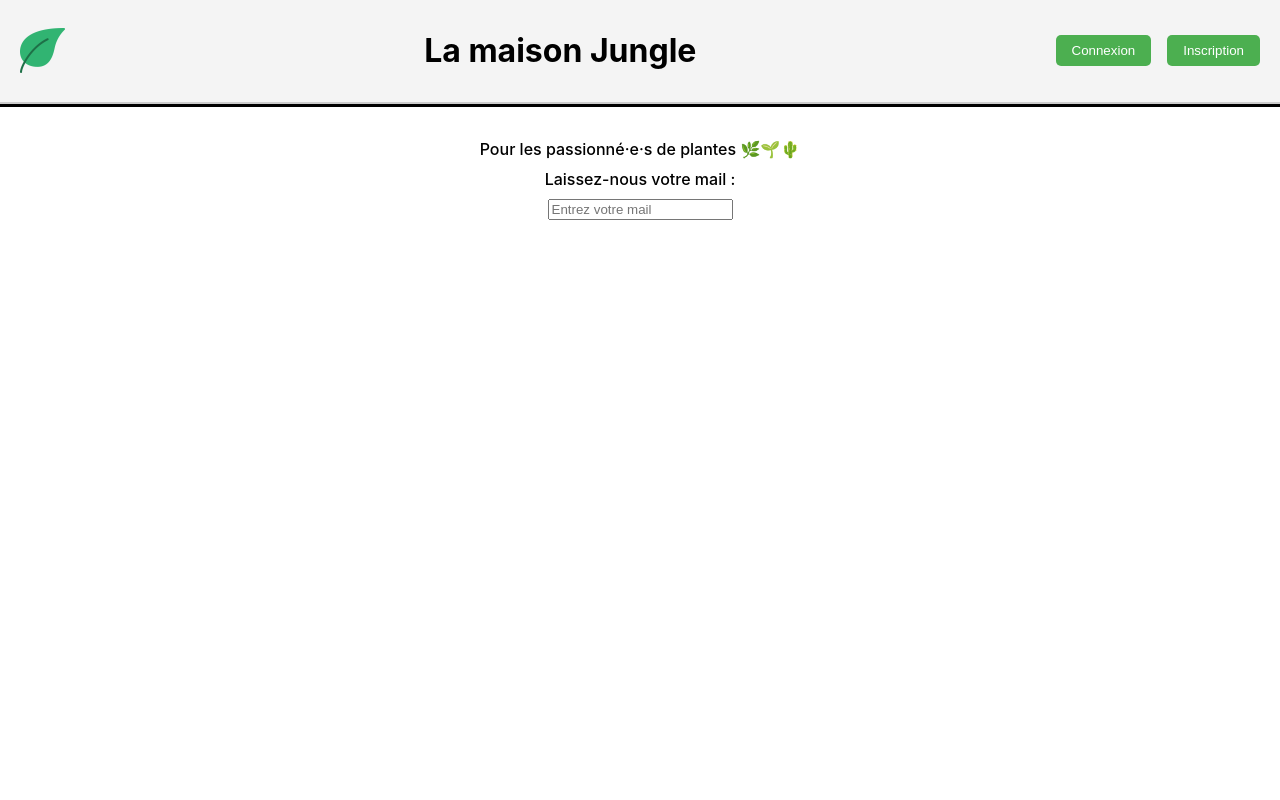
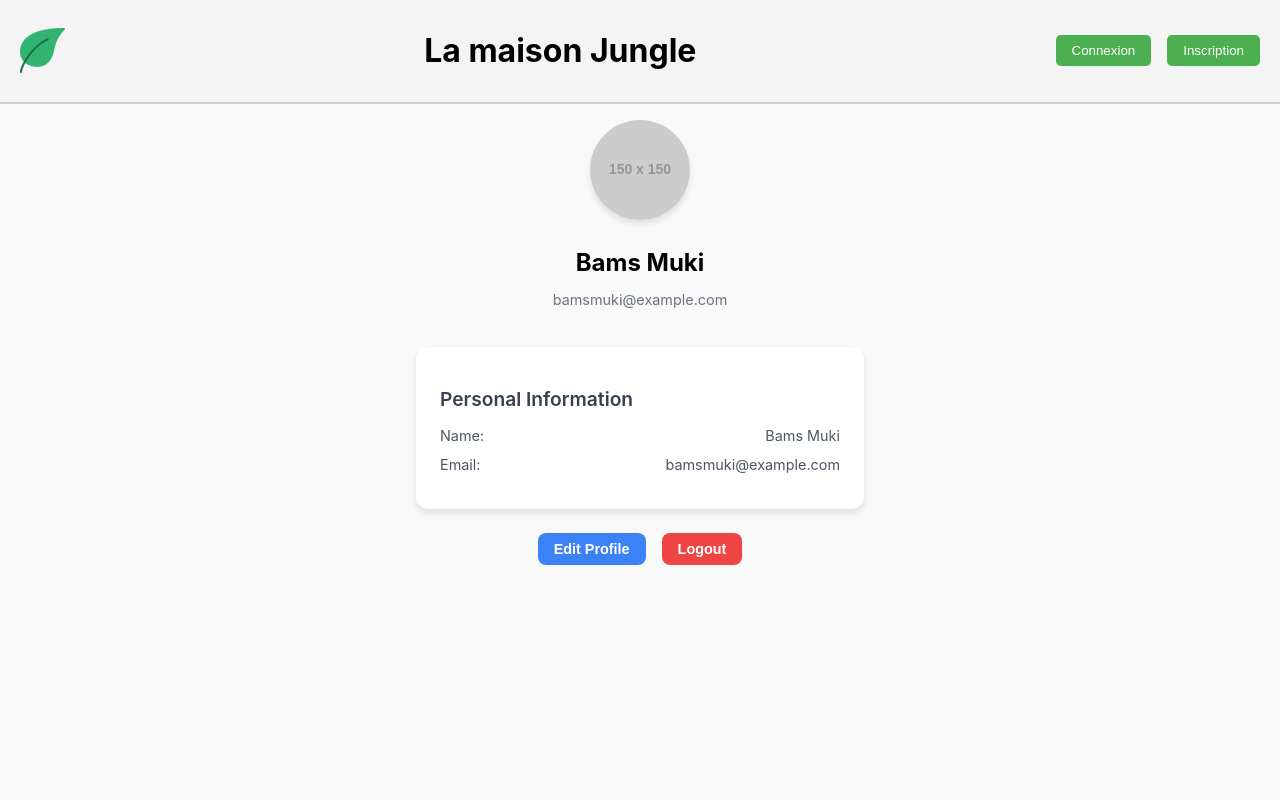
Before and after one commit to Muki-Dev/la-maison-jungle, a React (Create React App) app: page /userProfil in a window 1280 px wide. Shown: the top 800 px of the page. Built offline with nearby package versions, Linux system fonts and the light colour scheme.

Commit message:
add user profile to app

```diff
--- a/src/App.js
+++ b/src/App.js
@@ -9,6 +9,7 @@ import Login from "./components/Login";
 import Register from "./components/Register";
 import logo from "./assets/logo.png";
 import "./styles/Layout.css";
+import UserProfile from "./components/userProfile";
 
 function App() {
   return (
@@ -29,6 +30,7 @@ function App() {
                 </div>
               }
             />
+            <Route path="/userProfil" element={<UserProfile />} />
             <Route path="/login" element={<Login />} />
             <Route path="/register" element={<Register />} />
           </Routes>
--- a/src/components/userProfile.js
+++ b/src/components/userProfile.js
@@ -1,5 +1,5 @@
 import React from "react";
-import "./UserProfile.css";
+import "../styles/userProfile.css";
 
 const UserProfile = () => {
   // Données utilisateur (on remplacera plus tard avec des données dynamiques)
```
